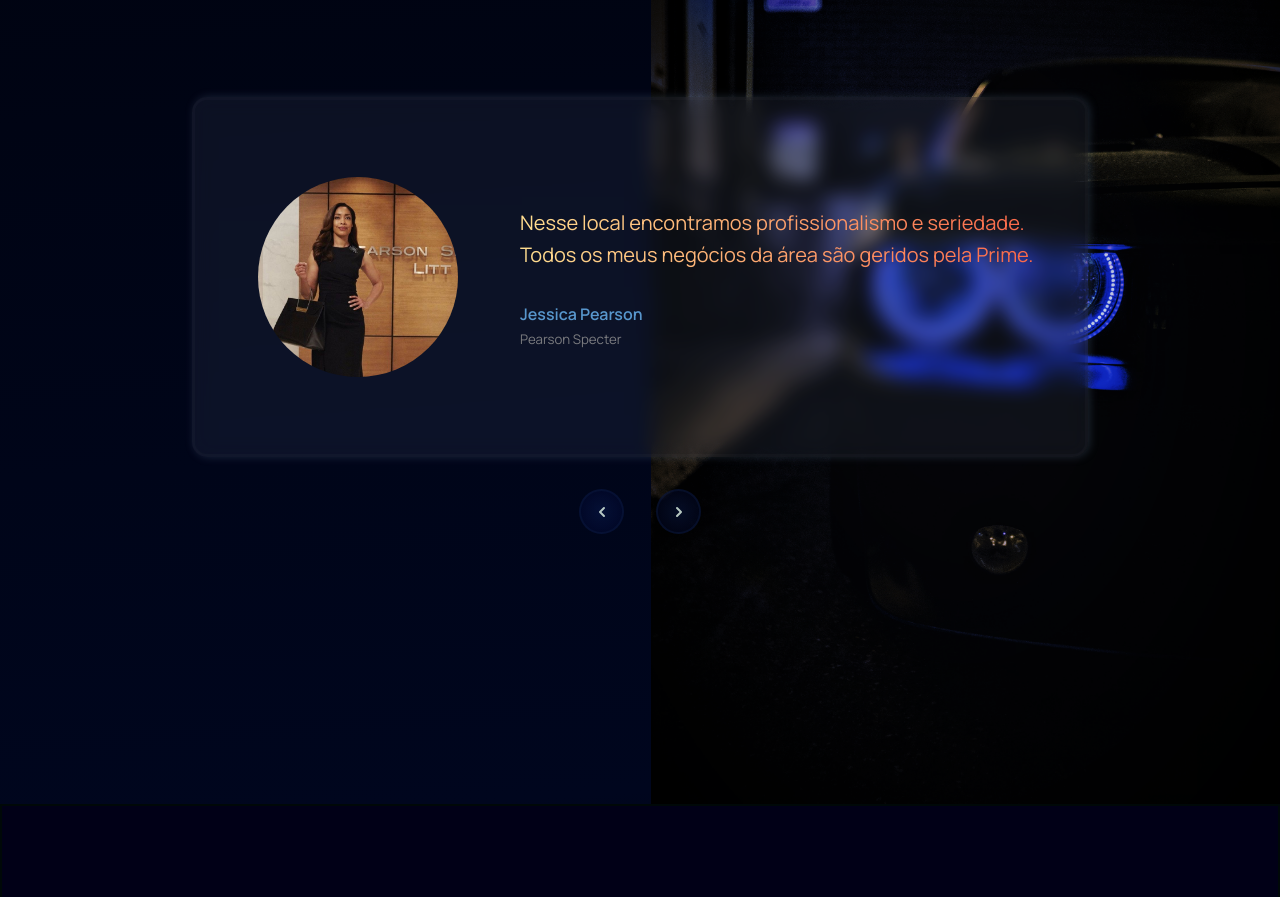
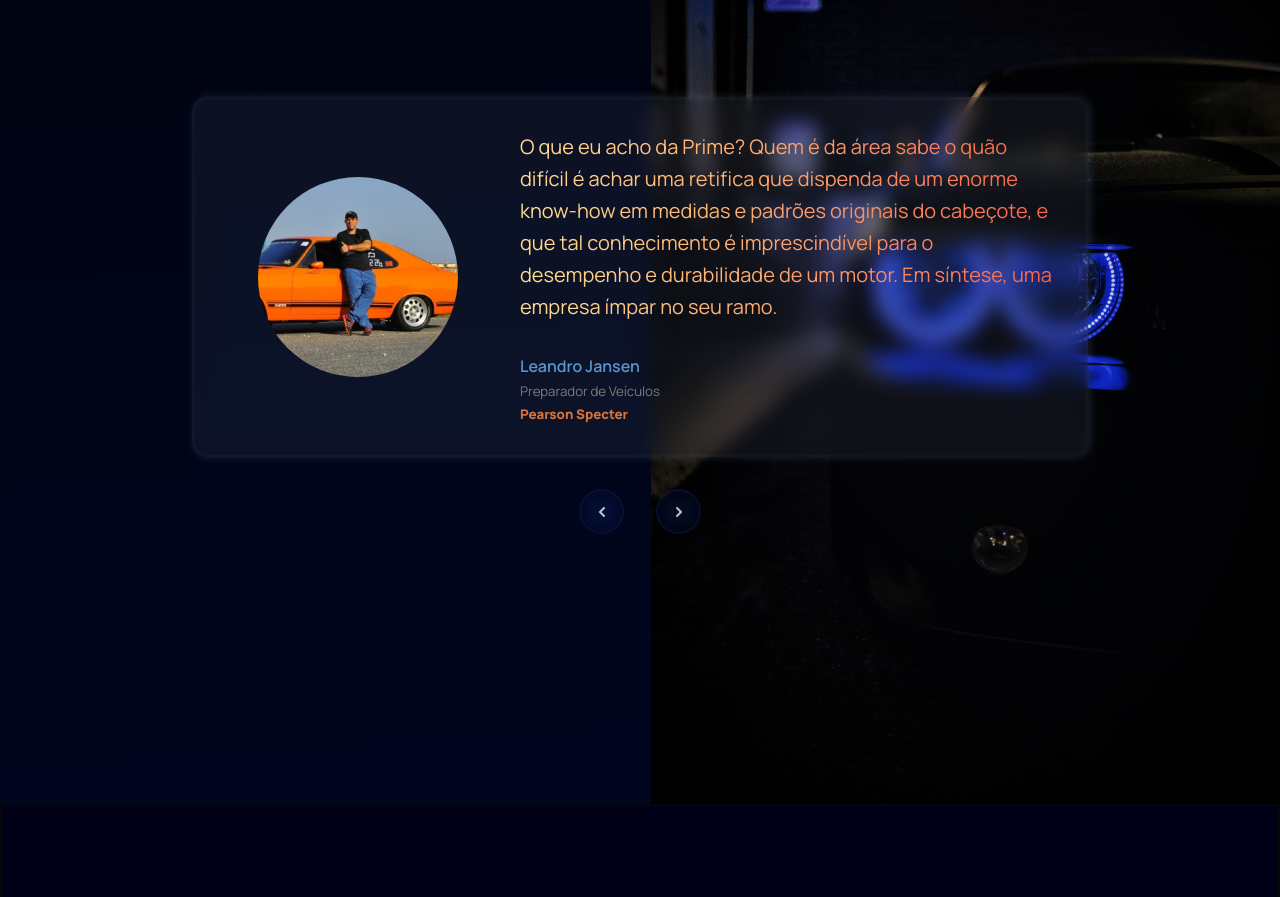
Before and after one commit to LeoJansen/prime, a React (Create React App) app: page / in a window 1280 px wide. Shown: the part 3220-4117 px from the top of the page. Built offline with nearby package versions, Linux system fonts and the light colour scheme.

Commit message:
Update Testimonials

```diff
--- a/src/assets/constants/testimonialsArrays.js
+++ b/src/assets/constants/testimonialsArrays.js
@@ -1,15 +1,15 @@
 import jessica from '../jessica.jpg';
 import hamilton from '../hamilton.png';
 import mecanico from '../mecanico.jpg'
-
+import leandro from '../leandro.jpg';
 
 export const testimonials = [
     {
-        name: 'Jessica Pearson',
-        imgUrl: jessica,
-        companyPosition: 'Diretora Executiva',
+        name: 'Leandro Jansen',
+        imgUrl: leandro,
+        companyPosition: 'Preparador de Veículos',
         company: 'Pearson Specter',
-        feedback: 'Nesse local encontramos profissionalismo e seriedade. Todos os meus negócios da área são geridos pela Prime.'
+        feedback: 'O que eu acho da Prime? Quem é da área sabe o quão difícil é achar uma  retifica que dispenda de um enorme know-how em medidas e padrões originais do cabeçote, e que tal conhecimento é imprescindível para o desempenho e durabilidade de um motor.  Em síntese, uma empresa ímpar no seu ramo.'
 
     },
 
--- a/src/containers/Testimonials/Testimonials.jsx
+++ b/src/containers/Testimonials/Testimonials.jsx
@@ -30,7 +30,8 @@ const Testimonials = () => {
               <p className="gradient__text">{testimonials[currentIndex].feedback}</p>
               <div>
                 <h4 className="bold-text">{testimonials[currentIndex].name}</h4>
-                <h5 className="p-text">{testimonials[currentIndex].company}</h5>
+                <h5 className="p-text">{testimonials[currentIndex].companyPosition}</h5>
+                <h5>{testimonials[currentIndex].company}</h5>
               </div>
             </div>
           </div>
--- a/src/containers/Testimonials/Testimonials.scss
+++ b/src/containers/Testimonials/Testimonials.scss
@@ -92,12 +92,23 @@
                     color: rgba(108, 185, 248, 0.8);
                     margin-top: 2rem;
                 }
+                div {
 
-                h5 {
-                    font-weight: 400;
-                    color: var(--gray-color);
-                    margin-top: 5px;
+                    h5 {
+                        font-weight: 400;
+                        color: var(--gray-color);
+                        margin-top: 5px;
+                    }
+
+                    h5:last-child {
+                        font-weight: 800;
+                        color: rgba(255, 134, 64, 0.849);
+                        margin-top: 5px;
+                    }
+
+
                 }
+
 
 
             }
```
Also changed, not shown: src/assets/leandro.jpg (added), 1 other file (tests, documents, lock files or other folders).
